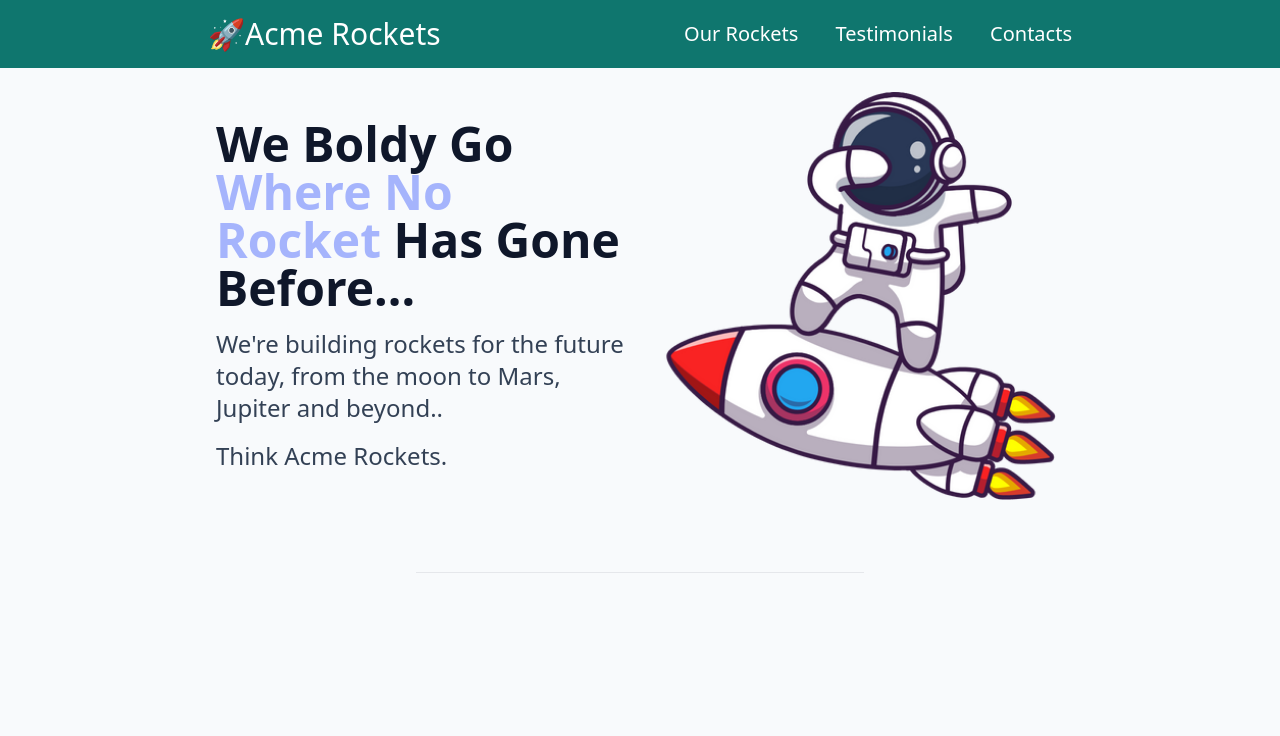
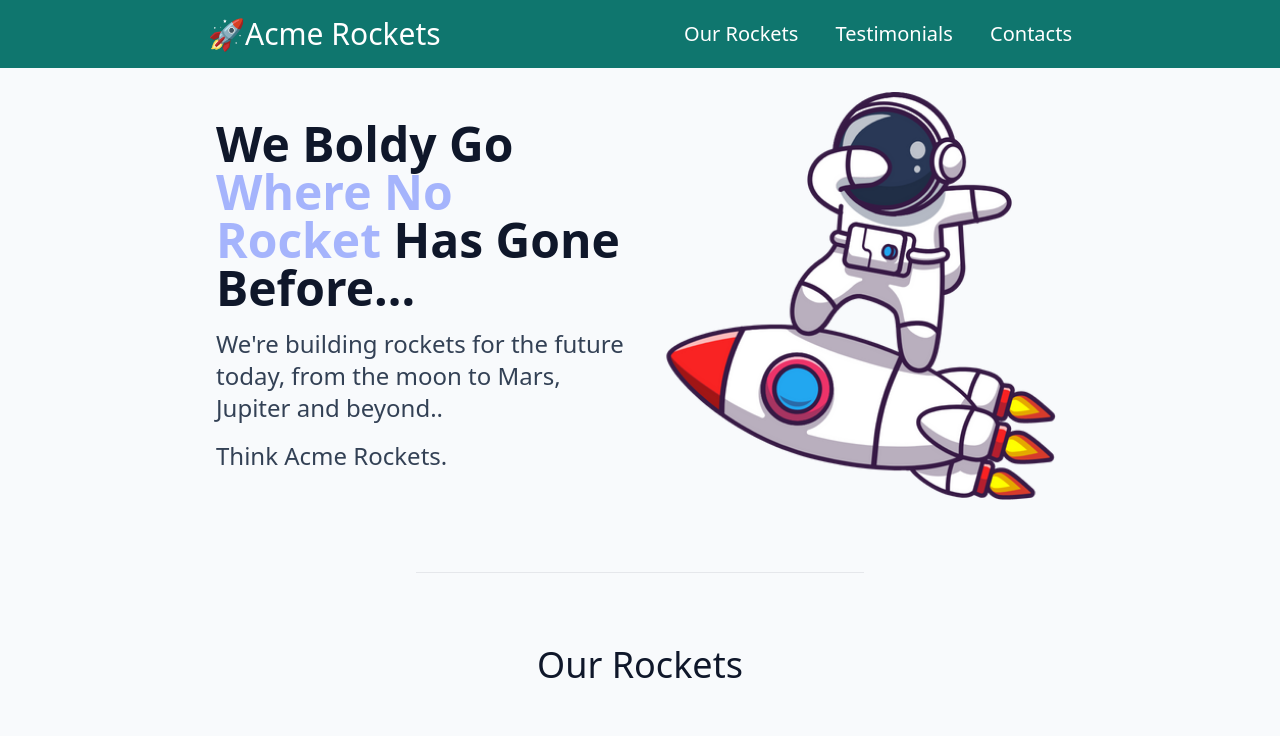
Before and after one commit to mbalike/Tailwindi, a website: page public/index.html in a window 1280 px wide. Drawn offline with Linux system fonts and the light colour scheme.

Commit message:
more trials

```diff
--- a/public/index.html
+++ b/public/index.html
@@ -45,6 +45,14 @@
     </section>
     <hr class="mx-auto bg-black dark:bg-white w-1/2">
 
+    <section id="rockets" class="p-6 my-12">
+
+      <h2 class="text-5xl font bold text-center sm:text-4xl mb-6 text-slate-900 dark:text-white">
+        Our Rockets
+      </h2>
+
+    </section>
+
    </main>
 
 
```
Also changed, not shown: public/css/output.css.
